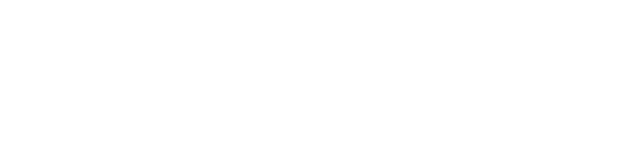
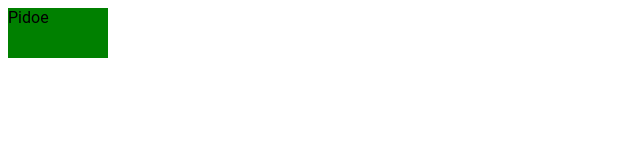
Before and after one commit to MikhailDmitrievDev/udemyProject, a plain HTML site: page src/index.html in a window 1280 px wide. Shown: the whole page, without its empty margins (0-640 px from the left). Drawn offline with Linux system fonts and the light colour scheme.

Commit message:
Change: Gulp starting

```diff
--- a/src/index.html
+++ b/src/index.html
@@ -3,9 +3,12 @@
 <head>
     <meta charset="UTF-8">
     <meta name="viewport" content="width=device-width, initial-scale=1.0">
+    <link rel="stylesheet" href="css/style.css">
     <title>Run Smart</title>
 </head>
 <body>
-
+    <header>
+        Pidoe
+    </header>
 </body>
 </html>
--- a/src/sass/_general.sass
+++ b/src/sass/_general.sass
@@ -0,0 +1,4 @@
+header
+    background-color: green
+    width: 100px
+    height: 50px
```
Also changed, not shown: src/css/style.css, src/sass/_variables.sass (added), src/sass/style.sass (renamed from src/sass/main.sass).
